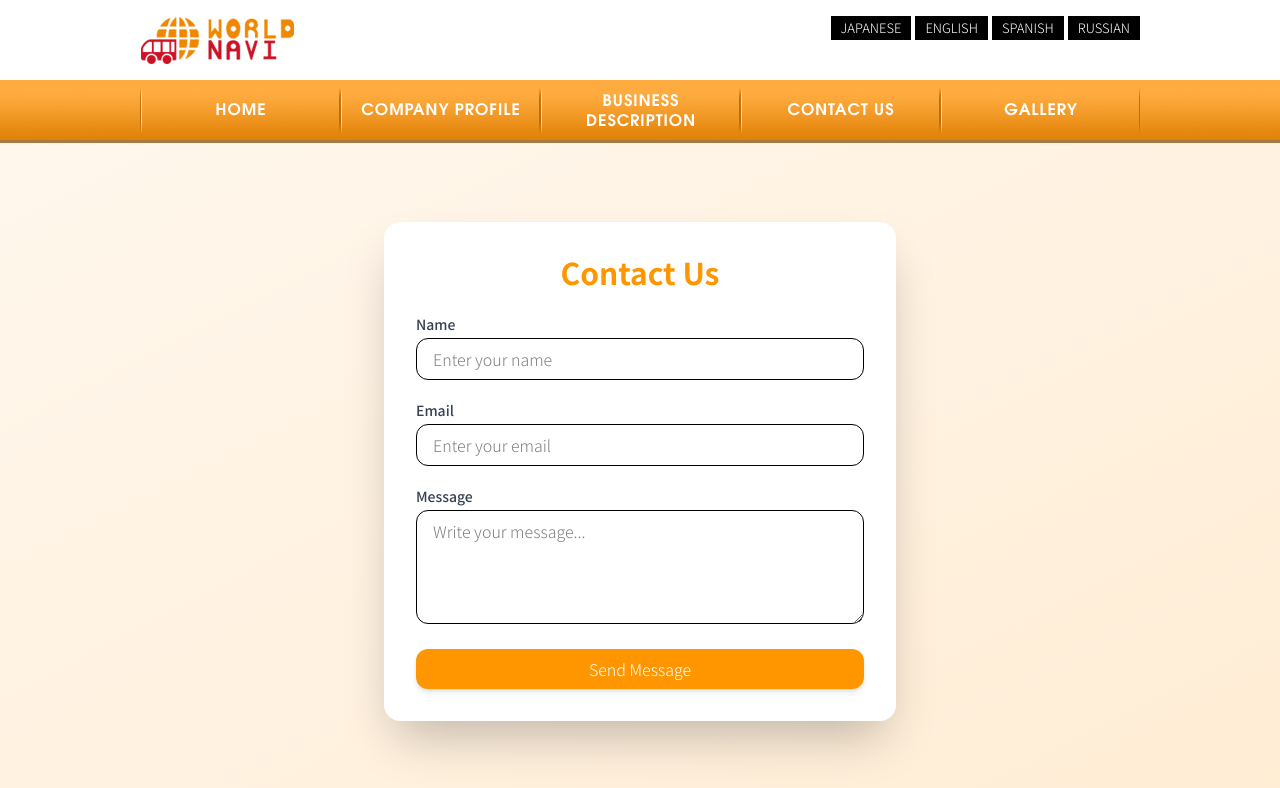
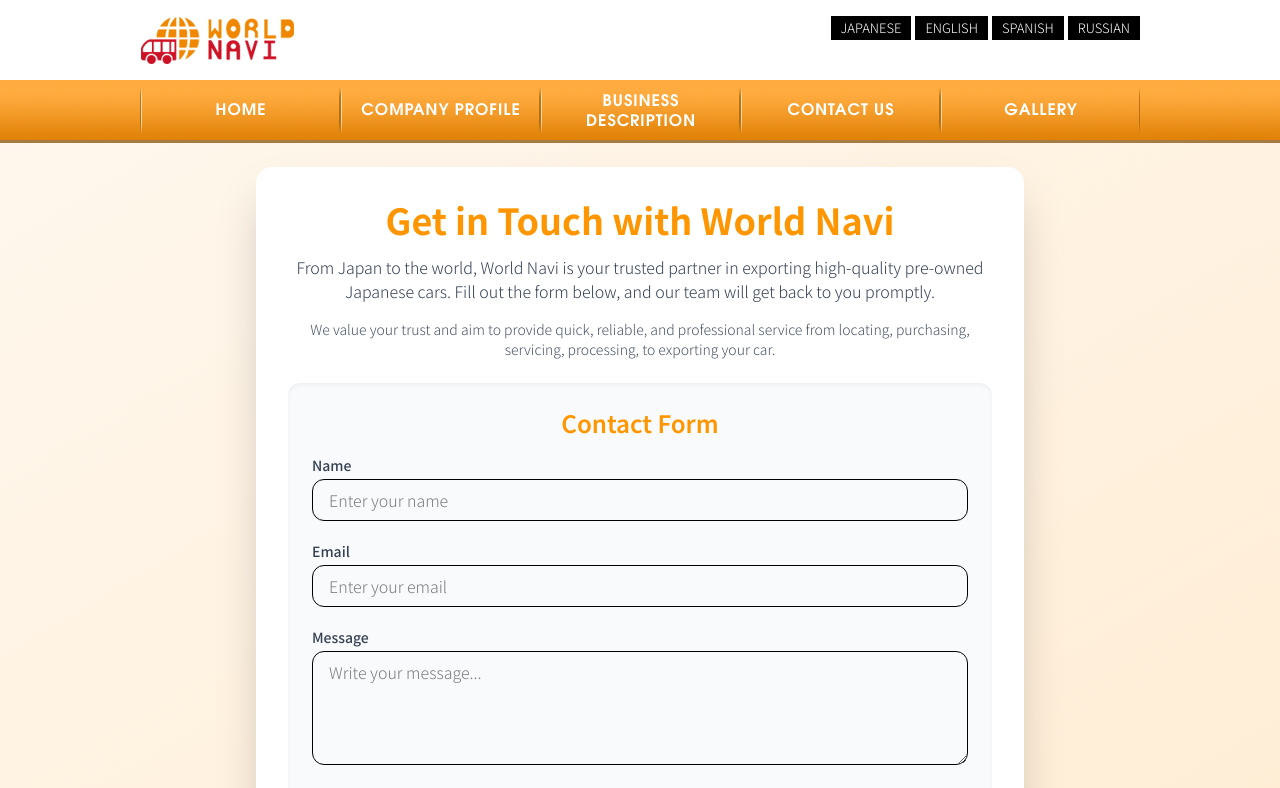
Before and after one commit to anik-siddiky/world-navy, a React (Vite) app: page /contact in a window 1280 px wide. Shown: the top 788 px of the page. Built offline with nearby package versions, Linux system fonts and the light colour scheme.

Commit message:
fixed the contact page ui

```diff
--- a/src/Pages/Contact/Contact.jsx
+++ b/src/Pages/Contact/Contact.jsx
@@ -3,12 +3,9 @@ import { useNavigate } from "react-router";
 import emailjs from "emailjs-com";
 
 const Contact = () => {
-    const [formData, setFormData] = useState({
-        name: "",
-        email: "",
-        message: "",
-    });
+    const [formData, setFormData] = useState({ name: "", email: "", message: "" });
     const [submitted, setSubmitted] = useState(false);
+    const [loading, setLoading] = useState(false);
     const navigate = useNavigate();
 
     const handleChange = (e) => {
@@ -18,16 +15,15 @@ const Contact = () => {
 
     const handleSubmit = (e) => {
         e.preventDefault();
+        if (loading) return;
 
-        emailjs.send(
+        setLoading(true);
+
+        emailjs
+            .send(
                 import.meta.env.VITE_EMAILJS_SERVICE_ID,
                 import.meta.env.VITE_EMAILJS_TEMPLATE_ID,
-            {
-                name: formData.name,
-                email: formData.email,
-                message: formData.message,
-                reply_to: formData.email,
-            },
+                { name: formData.name, email: formData.email, message: formData.message, reply_to: formData.email },
                 import.meta.env.VITE_EMAILJS_PUBLIC_KEY
             )
             .then(
@@ -38,6 +34,7 @@ const Contact = () => {
                 (error) => {
                     console.error("EmailJS Error:", error);
                     alert("Something went wrong. Please try again.");
+                    setLoading(false);
                 }
             );
     };
@@ -46,17 +43,11 @@ const Contact = () => {
         return (
             <div className="min-h-[calc(100vh-143px)] flex items-center justify-center bg-gradient-to-br from-orange-50 to-orange-100 p-6">
                 <div className="bg-white shadow-2xl rounded-2xl p-8 w-full max-w-lg text-center">
-                    <h2 className="text-3xl font-bold text-[#FF9600] mb-4">
-                        Thank You!
-                    </h2>
-                    <p className="text-gray-600 mb-6">
-                        Your message has been successfully sent.
-                    </p>
+                    <h2 className="text-3xl font-bold text-[#FF9600] mb-4">Thank You!</h2>
+                    <p className="text-gray-600 mb-6">Your message has been successfully sent.</p>
                     <button
                         onClick={() => navigate("/")}
-                        className="bg-[#FF9600] text-white py-2 px-6 rounded-xl hover:bg-[#e67f00] transition duration-300 shadow-md cursor-pointer"
-                    >
-                        Go to Home
+                        className="bg-[#FF9600] text-white py-2 px-6 rounded-xl hover:bg-[#e67f00] transition duration-300 shadow-md cursor-pointer">Go to Home
                     </button>
                 </div>
             </div>
@@ -64,16 +55,24 @@ const Contact = () => {
     }
 
     return (
-        <div className="min-h-[calc(100vh-143px)] flex items-center justify-center bg-gradient-to-br from-orange-50 to-orange-100 p-6">
-            <div className="bg-white shadow-2xl rounded-2xl p-8 w-full max-w-lg">
-                <h2 className="text-3xl font-bold text-center text-[#FF9600] mb-6">
-                    Contact Us
-                </h2>
+        <div className="min-h-[calc(100vh-143px)] flex flex-col items-center justify-center bg-gradient-to-br from-orange-50 to-orange-100 p-6">
+            <div className="bg-white shadow-2xl rounded-2xl p-8 w-full max-w-3xl space-y-6">
+                <div className="text-center">
+                    <h1 className="text-4xl font-bold text-[#FF9600] mb-4">Get in Touch with World Navi</h1>
+                    <p className="text-gray-700 mb-4">
+                        From Japan to the world, World Navi is your trusted partner in exporting high-quality pre-owned Japanese cars.
+                        Fill out the form below, and our team will get back to you promptly.
+                    </p>
+                    <p className="text-gray-600 text-sm">
+                        We value your trust and aim to provide quick, reliable, and professional service from locating, purchasing, servicing, processing, to exporting your car.
+                    </p>
+                </div>
+
+                <div className="bg-gray-50 p-6 rounded-xl shadow-inner space-y-5">
+                    <h2 className="text-2xl font-semibold text-[#FF9600] mb-4 text-center">Contact Form</h2>
                     <form onSubmit={handleSubmit} className="space-y-5">
                         <div>
-                        <label className="block text-sm font-medium text-gray-700 mb-1">
-                            Name
-                        </label>
+                            <label className="block text-sm font-medium text-gray-700 mb-1">Name</label>
                             <input
                                 type="text"
                                 name="name"
@@ -81,13 +80,10 @@ const Contact = () => {
                                 onChange={handleChange}
                                 placeholder="Enter your name"
                                 required
-                            className="w-full px-4 py-2 border rounded-xl focus:outline-none focus:ring-2 focus:ring-[#FF9600]"
-                        />
+                                className="w-full px-4 py-2 border rounded-xl focus:outline-none focus:ring-2 focus:ring-[#FF9600]" />
                         </div>
                         <div>
-                        <label className="block text-sm font-medium text-gray-700 mb-1">
-                            Email
-                        </label>
+                            <label className="block text-sm font-medium text-gray-700 mb-1">Email</label>
                             <input
                                 type="email"
                                 name="email"
@@ -95,13 +91,10 @@ const Contact = () => {
                                 onChange={handleChange}
                                 placeholder="Enter your email"
                                 required
-                            className="w-full px-4 py-2 border rounded-xl focus:outline-none focus:ring-2 focus:ring-[#FF9600]"
-                        />
+                                className="w-full px-4 py-2 border rounded-xl focus:outline-none focus:ring-2 focus:ring-[#FF9600]" />
                         </div>
                         <div>
-                        <label className="block text-sm font-medium text-gray-700 mb-1">
-                            Message
-                        </label>
+                            <label className="block text-sm font-medium text-gray-700 mb-1">Message</label>
                             <textarea
                                 name="message"
                                 value={formData.message}
@@ -114,11 +107,13 @@ const Contact = () => {
                         </div>
                         <button
                             type="submit"
-                        className="w-full bg-[#FF9600] text-white py-2 rounded-xl hover:bg-[#e67f00] transition duration-300 shadow-md cursor-pointer"
-                    >
-                        Send Message
+                            disabled={loading}
+                            className={`w-full py-2 rounded-xl transition duration-300 shadow-md cursor-pointer
+                                ${loading ? "bg-gray-400 text-gray-200 cursor-not-allowed" : "bg-[#FF9600] text-white hover:bg-[#e67f00]"}`}>
+                            {loading ? "Sending..." : "Send Message"}
                         </button>
                     </form>
+                </div>
             </div>
         </div>
     );
```
Lines whose indentation alone changed are shown as unchanged.
